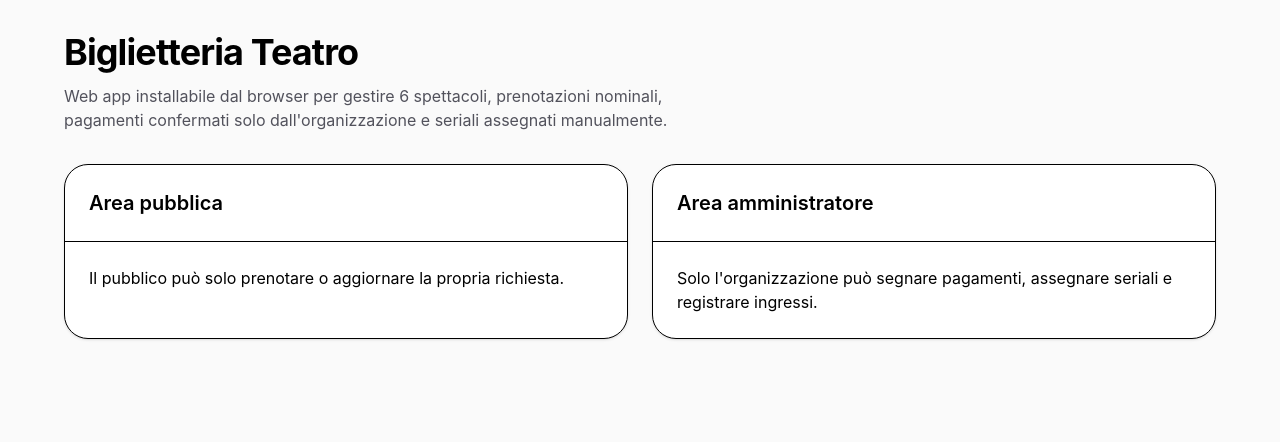
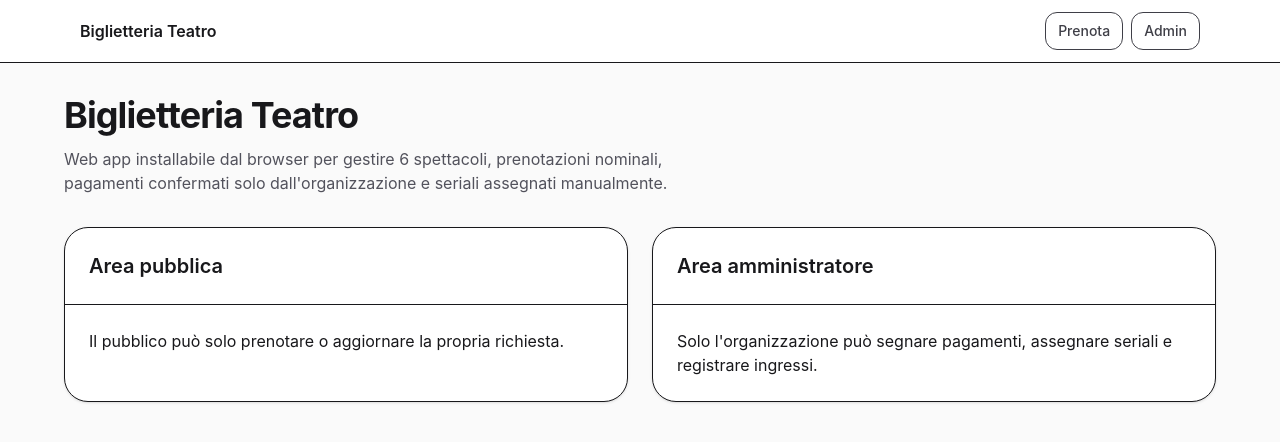
Before and after one commit to liberamint/biglietteria-teatro, a Next.js app: page / in a window 1280 px wide. Shown: the top 442 px of the page. Built offline with nearby package versions, Linux system fonts and the light colour scheme.

Commit message:
fix layout app installabile con nav

```diff
--- a/app/layout.tsx
+++ b/app/layout.tsx
@@ -1,4 +1,5 @@
 import type { Metadata, Viewport } from 'next';
+import Link from 'next/link';
 import './globals.css';
 
 export const metadata: Metadata = {
@@ -12,6 +13,8 @@ export const metadata: Metadata = {
 };
 
 export const viewport: Viewport = {
+  width: 'device-width',
+  initialScale: 1,
   themeColor: '#111111',
 };
 
@@ -22,7 +25,35 @@ export default function RootLayout({
 }>) {
   return (
     <html lang="it">
-      <body>{children}</body>
+      <body className="bg-white text-zinc-900">
+        <div className="min-h-screen">
+          <header className="sticky top-0 z-50 border-b bg-white/95 backdrop-blur">
+            <div className="mx-auto flex max-w-6xl items-center justify-between px-4 py-3">
+              <div className="text-sm font-semibold sm:text-base">
+                Biglietteria Teatro
+              </div>
+
+              <nav className="flex items-center gap-2">
+                <Link
+                  href="/prenota"
+                  className="rounded-xl border px-3 py-2 text-sm font-medium text-zinc-700 hover:bg-zinc-50"
+                >
+                  Prenota
+                </Link>
+
+                <Link
+                  href="/admin"
+                  className="rounded-xl border px-3 py-2 text-sm font-medium text-zinc-700 hover:bg-zinc-50"
+                >
+                  Admin
+                </Link>
+              </nav>
+            </div>
+          </header>
+
+          <main>{children}</main>
+        </div>
+      </body>
     </html>
   );
 }
```
